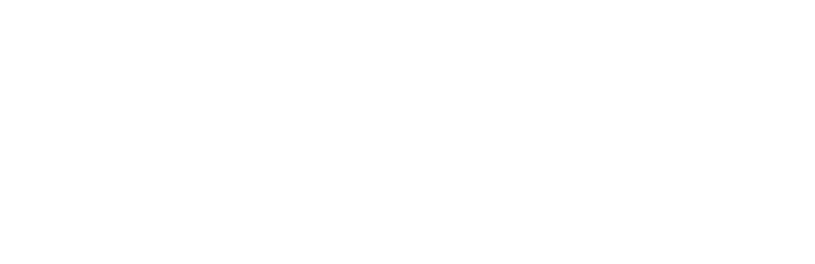
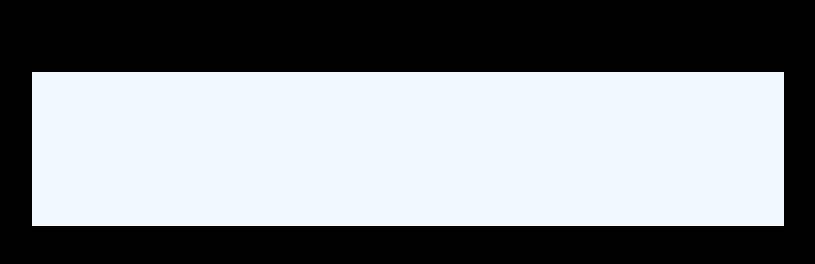
Before and after one commit to CarlHitos/4.4_Ejercicios-Estructuraci-n, a plain HTML site: page Ejercicio1/index.html in a window 1280 px wide. Shown: the whole page, without its empty margins (232-1047 px from the left). Drawn offline with Linux system fonts and the light colour scheme.

Commit message:
se modifican todos los index y se añaden estilos

```diff
--- a/Ejercicio1/index.html
+++ b/Ejercicio1/index.html
@@ -3,9 +3,17 @@
 <head>
     <meta charset="UTF-8">
     <meta name="viewport" content="width=device-width, initial-scale=1.0">
-    <title>Document</title>
+    <title>Ejercicio 1</title>
+    <style>
+        html {
+            margin: 5% 20% 5% 20%;
+            text-align: center;
+            font-family:'Lucida Sans', 'Lucida Sans Regular', 'Lucida Grande', 'Lucida Sans Unicode', Geneva, Verdana, sans-serif;
+            background-color: black;
+            padding: auto;
+        }
+    </style>
 </head>
-<body>
-
+<body style="background-color:aliceblue; padding: 10%;">
 </body>
 </html>
```
Also changed, not shown: Ejercicio10/index.html (+11 -3 lines), Ejercicio11/index.html (+11 -3 lines), Ejercicio2/index.html (+11 -3 lines), Ejercicio3/index.html (+11 -3 lines), Ejercicio4/index.html (+11 -3 lines), Ejercicio5/index.html (+11 -3 lines), Ejercicio6/index.html (+11 -3 lines), Ejercicio7/index.html (+11 -3 lines), Ejercicio8/index.html (+11 -3 lines), Ejercicio9/index.html (+11 -3 lines).
